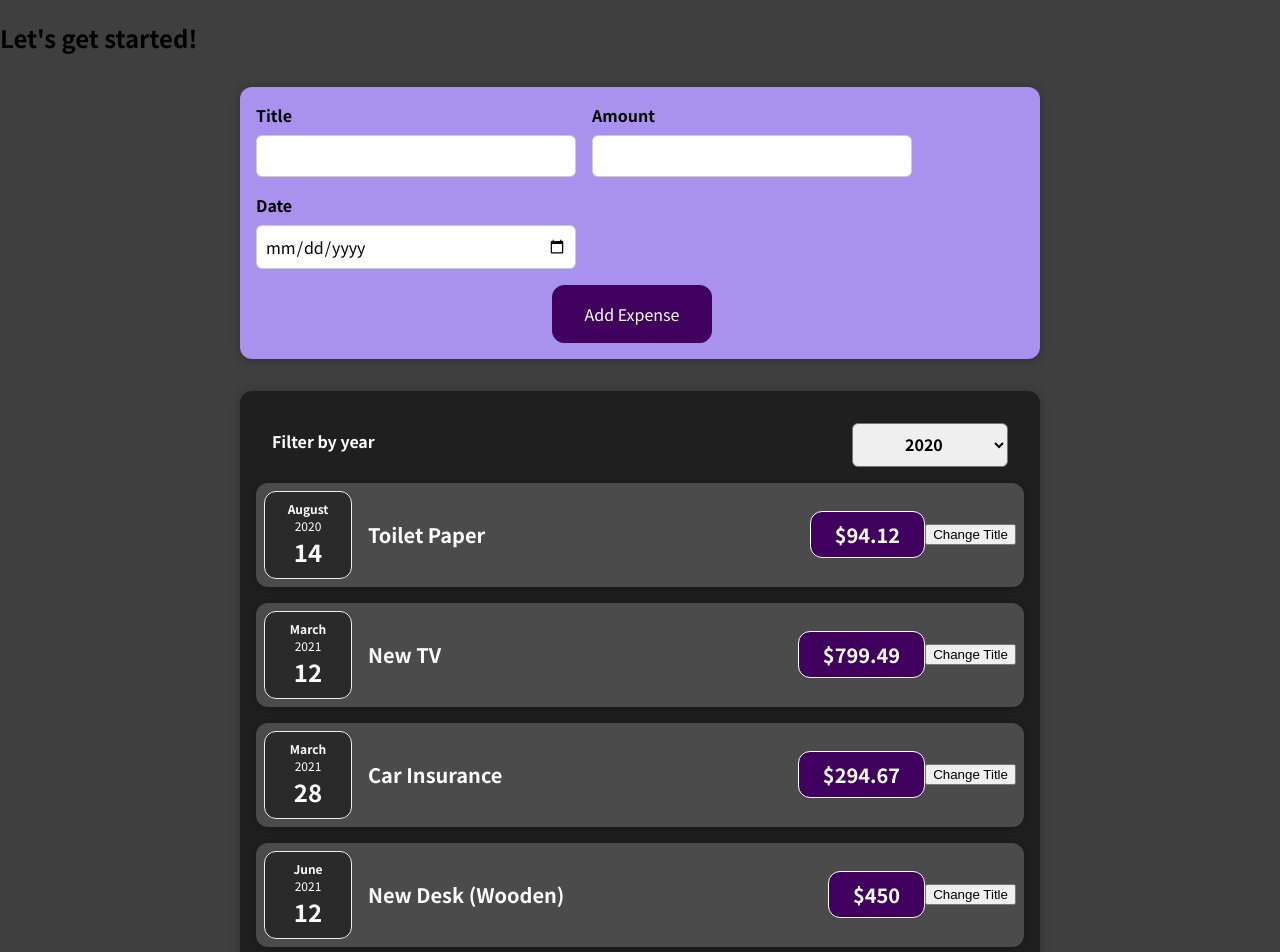
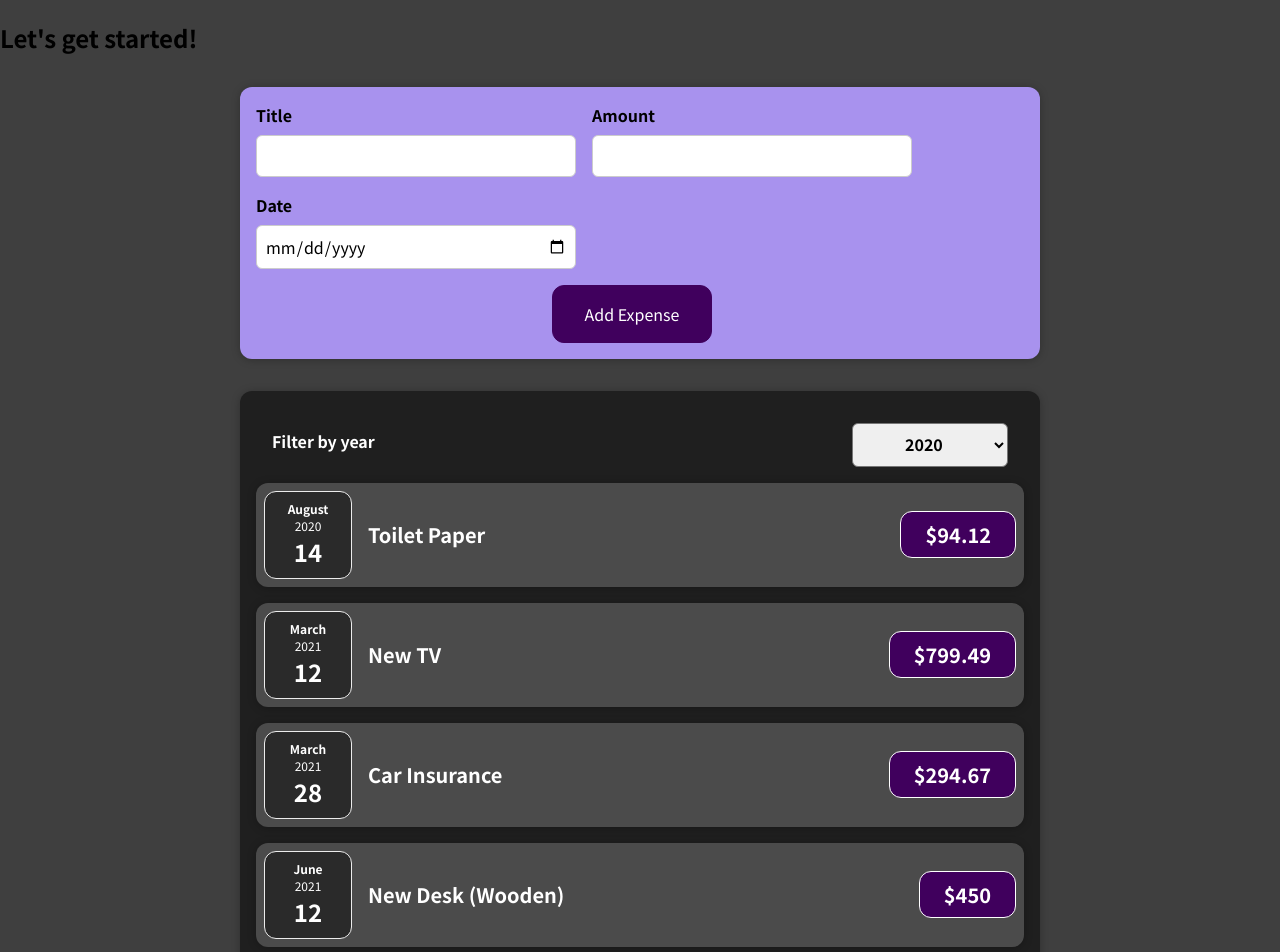
Before and after one commit to alixwawa/expensetracker, a React (Create React App) app: page / in a window 1280 px wide. Shown: the top 952 px of the page. Built offline with nearby package versions, Linux system fonts and the light colour scheme.

Commit message:
fixed bug

```diff
--- a/src/App.js
+++ b/src/App.js
@@ -1,9 +1,8 @@
-import React from 'react';
+import React, { useState } from 'react';
 import NewExpense from './components/NewExpense/NewExpense';
 import Expenses from './components/Expenses/Expenses';
 
-const App = () => {
-	const expenses = [
+const DUMMY_EXPENSES = [
 	{
 		id: 'e1',
 		title: 'Toilet Paper',
@@ -24,8 +23,14 @@
 		date: new Date(2021, 5, 12),
 	},
 ];
+
+const App = () => {
+	const [expenses, setExpenses] = useState(DUMMY_EXPENSES);
+
 	const addExpenseHandler = (expense) => {
-		console.log('In App.js', expense);
+		setExpenses((prevExpenses) => {
+			return [expense, ...prevExpenses];
+		});
 	};
 	return (
 		<div>
--- a/src/components/Expenses/ExpenseItem.js
+++ b/src/components/Expenses/ExpenseItem.js
@@ -4,21 +4,21 @@
 import ExpenseDate from './ExpenseDate';
 
 const ExpenseItem = (props) => {
-	const [title, setTitle] = useState(props.title);
+	// const [title, setTitle] = useState(props.title);
 
-	const clickHandler = () => {
-		setTitle('Updated!')
-		console.log(title)
-	};
+	// const clickHandler = () => {
+	// 	setTitle('Updated!');
+	// 	console.log(title);
+	// };
 
 	return (
 		<Card className="expense-item">
 			<ExpenseDate date={props.date} />
 			<div className="expense-item__description">
-				<h2>{title}</h2>
+				<h2>{props.title}</h2>
 				<div className="expense-item__price">${props.amount}</div>
 			</div>
-			<button onClick={clickHandler}>Change Title</button>
+			{/* <button onClick={clickHandler}>Change Title</button> */}
 		</Card>
 	);
 };
--- a/src/components/Expenses/Expenses.js
+++ b/src/components/Expenses/Expenses.js
@@ -16,26 +16,16 @@
 				selected={filteredYear}
 				onChangeFilter={filterChangeHandler}
 			/>
-			<ExpenseItem
-				title={props.items[0].title}
-				amount={props.items[0].amount}
-				date={props.items[0].date}
-			/>
-			<ExpenseItem
-				title={props.items[1].title}
-				amount={props.items[1].amount}
-				date={props.items[1].date}
-			/>
-			<ExpenseItem
-				title={props.items[2].title}
-				amount={props.items[2].amount}
-				date={props.items[2].date}
-			/>
-			<ExpenseItem
-				title={props.items[3].title}
-				amount={props.items[3].amount}
-				date={props.items[3].date}
-			/>
+			{props.items.map((expense) => {
+				return (
+					<ExpenseItem
+						id={expense.id}
+						title={expense.title}
+						amount={expense.amount}
+						date={expense.date}
+					/>
+				);
+			})}
 		</Card>
 	);
 };
--- a/src/components/NewExpense/NewExpense.js
+++ b/src/components/NewExpense/NewExpense.js
@@ -5,9 +5,10 @@
 const NewExpense = (props) => {
 	const saveExpenseDataHandler = (enteredExpenseData) => {
 		const expenseData = {
+			id: Math.random().toString(),
 			...enteredExpenseData,
-			id: Math.random().toString(),
 		};
+		console.log(expenseData);
 		props.onAddExpense(expenseData);
 	};
 
```
Lines whose indentation alone changed are shown as unchanged.
